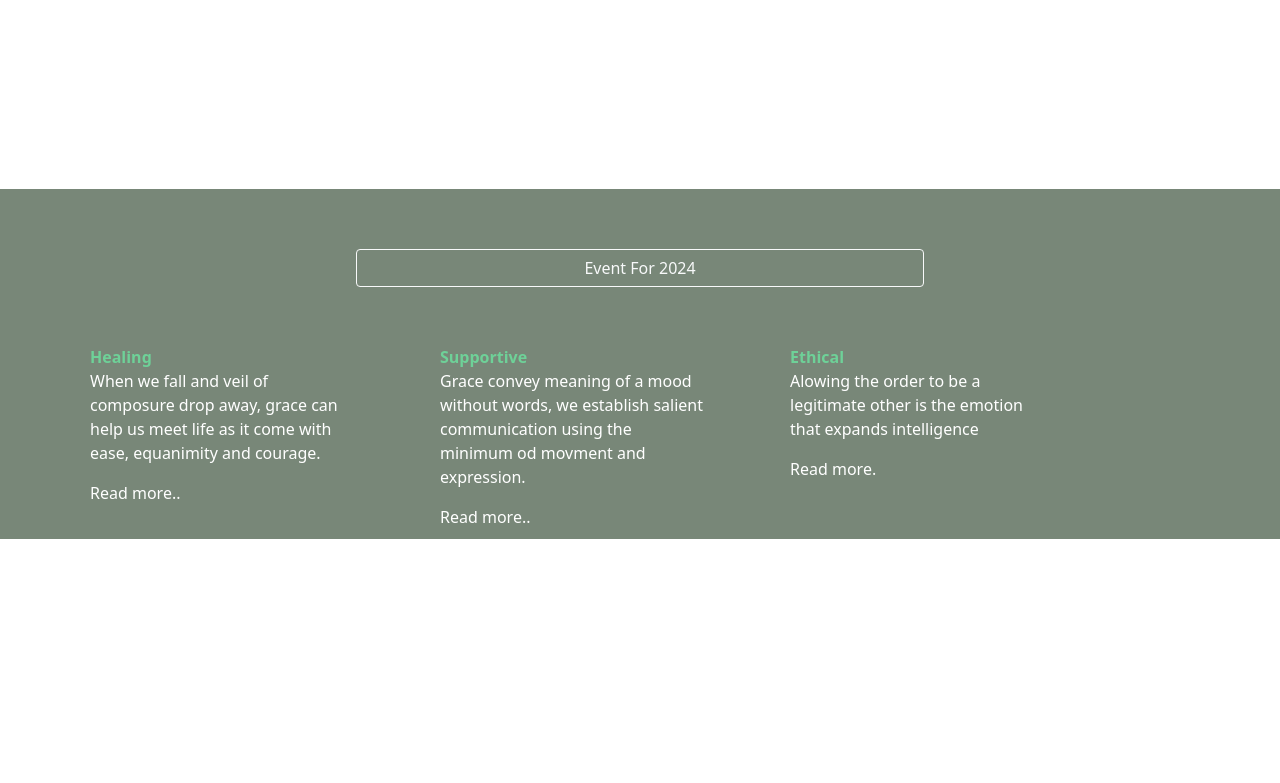
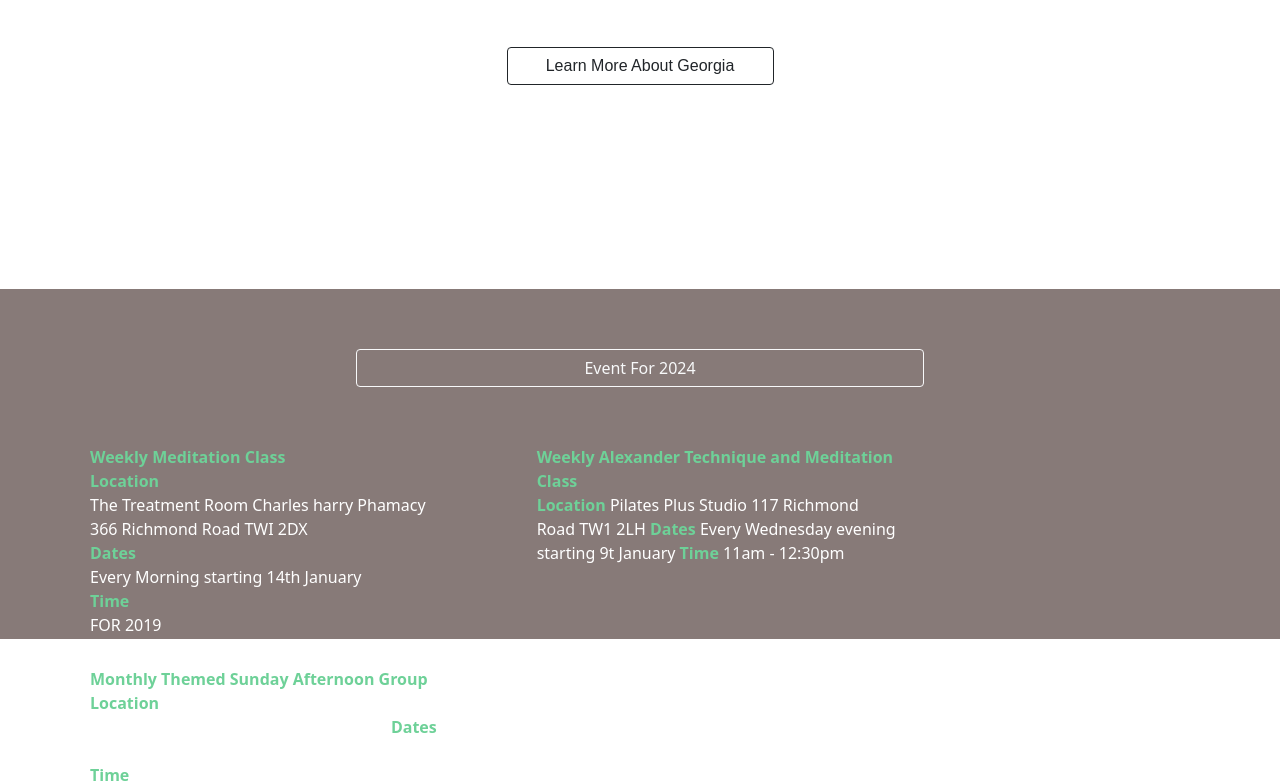
Before and after one commit to Mehwishnaz/BackToYou, a plain HTML site: page index.html in a window 1280 px wide. Shown: the part 2017-2800 px from the top of the page. Before the commit the page ends 2676 px from the top, so only its background shows below. Drawn offline with nearby package versions, Linux system fonts and the light colour scheme; a script that the page names is missing.

Commit message:
Add files via upload
CSS Varible updated

```diff
--- a/index.html
+++ b/index.html
@@ -137,36 +137,65 @@
                 </div>
             </div>
         </section>
-        <section class="Logos">
+        <section class="Events">
             <div class="row gap-2">
                 <div class="d-grid col-md-6 col-sm-12 container-fluid">
                     <button class="btn btn-outline-light  ">Event For 2024 </button>
                 </div>
-            <div class="row">
-                <div class="col col-md-3 col-sm-12 ">
-                    <p>
-                        <b> Healing </b> <br>
-                        When we fall and veil of composure drop away, grace can help us meet life as it come with
-                        ease, equanimity and courage.
-                    </p>
-                    <a> Read more..</a>
+                <div class="row">
+                    <div class="col col-md-4 col-sm-12 ">
+
+                        <b> Weekly Meditation Class</b>
+                        <br>
+                        <b>Location</b>
+                        <br>
+                        The Treatment Room Charles harry Phamacy
+                        366 Richmond Road TWI 2DX
+                        <br>
+
+                        <b> Dates</b>
+                        <br>
+                        Every Morning starting 14th January
+                        <br>
+                        <b> Time </b>
+                        <br>
+                        FOR 2019
+                    </div>
+                    <div class="col col-md-4 col-sm-12">
+
+                        <b> Weekly Alexander Technique and Meditation Class
+                        </b>
+                        <br>
+                        <b>Location</b>
+                        Pilates Plus Studio
+                        117 Richmond Road
+                        TW1 2LH
+                        <b> Dates</b>
+                        Every Wednesday evening starting 9t January
+
+                        <b> Time </b>
+                        11am - 12:30pm
+
+                    </div>
+                    <div class="col col-md-4 col-sm-12 ">
+
+                        <b> Monthly Themed Sunday Afternoon Group </b>
+                        <br>
+                        <b>Location</b>
+                        The Treatment Room Chaires Harry Pharmacy
+                        366 Richmond Road TWI 2DX
+
+                        <b> Dates</b>
+                        Sunday 27th January
+                        Saturday 23rd February
+
+                        <b> Time </b>
+                        7:30pm - 9pm
+                        This is small group of maximum 7 students, early booking is recommended.
+                        Saturday 30th March
+
+                    </div>
                 </div>
-                <div class="col col-md-3 col-sm-12">
-                    <p> <b> Supportive</b> <br>
-                        Grace convey meaning of a mood without words, we establish salient communication using the
-                        minimum
-                        od movment and expression.
-                    </p>
-                    <a> Read more..</a>
-                </div>
-                <div class="col col-md-3 col-sm-12 ">
-                    <p>
-                        <b> Ethical </b><br>
-                        Alowing the order to be a legitimate other is the emotion that expands intelligence
-                    </p>
-                    <a> Read more.</a>
-                </div>
-            </div>
         </section>
     </div>
     <script src="index.js"></script>
--- a/style.css
+++ b/style.css
@@ -1,11 +1,12 @@
 @import url('https://fonts.googleapis.com/css2?family=Roboto+Mono:ital@0;1&family=Roboto:ital,wght@0,500;1,400&display=swap');
+:root {
+    --green: #6ed198;
+    --themecolor: #877a78;
 
-var them {
-    --themecolor: 788778;
-}
+  }
 
 .navbar {
-    background-color: #788778;
+    background-color: var(--themecolor);
     position: fixed;
 }
 
@@ -38,16 +39,23 @@ var them {
 }
 
 .Logos {
+    height:450px ;
+    padding: 5px;
+    background-color: var(--themecolor);
+    color: white;
+}
+.Logos b{
+    color: var(--green);
+}
+
+.Events{
     height:350px ;
     padding: 10px;
-    background-color: #788778;
+    background-color: var(--themecolor);
     color: white;
 }
-:root {
-    --green: #6ed198;
-  }
-.Logos b {
-    color: #6ed198;
+.Events b{
+    color: var(--green);
 }
 .col {
     margin: 30px;
```
